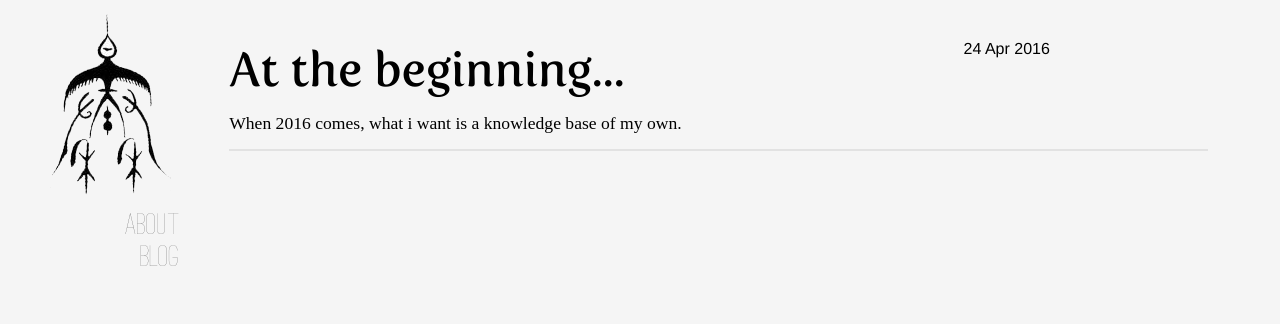
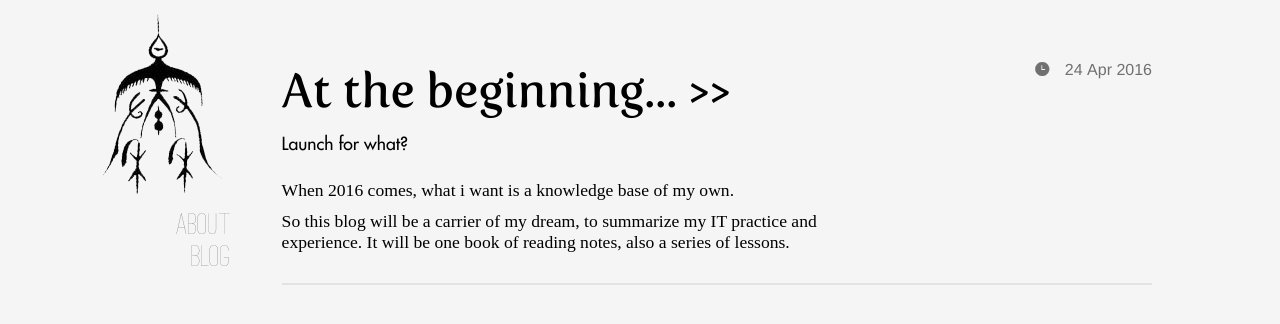
Before and after one commit to magus0219/magus0219.github.io, a Jekyll site: the page built from blog/index.html, in a window 1280 px wide. Shown: the top 324 px of the page. Built offline with Jekyll 4.4.1, drawn with Linux system fonts in a browser that asks for light colours.

Commit message:
adjust blog index css, add time

```diff
--- a/_posts/2016-04-24-at-the-beginning.md
+++ b/_posts/2016-04-24-at-the-beginning.md
@@ -3,6 +3,7 @@ layout: post
 title: "At the beginning..."
 date: 2016-04-24
 ---
+Launch for what?
 
 When 2016 comes, what i want is a knowledge base of my own.
 
--- /dev/null
+++ b/_sass/font.scss
@@ -0,0 +1,30 @@
+@font-face {
+  font-family: 'Ostrich Sans';
+  src: url('/static/font/ostrich-sans-light.eot');
+  src: local('☺'), url('/static/font/ostrich-sans-light.woff') format('woff'), url('/static/font/ostrich-sans-light.ttf') format('truetype'), url('/static/font/ostrich-sans-light.svg') format('svg');
+  font-weight: 300;
+  font-style: normal;
+}
+
+@font-face {
+  font-family: 'Fertigo Pro';
+  src: url('/static/font/Fertigo-Pro-Regular.ttf');
+  font-weight: 300;
+  font-style: normal;
+}
+
+@font-face {
+  font-family: 'Futura Extended';
+  src: url('/static/font/FuturaExtended.ttf');
+  font-weight: 300;
+  font-style: normal;
+}
+
+@font-face {
+    font-family: 'iconfont';
+    src: url('/static/font/iconfont.eot'); /* IE9*/
+    src: url('/static/font/iconfont.eot?#iefix') format('embedded-opentype'), /* IE6-IE8 */
+    url('/static/font/iconfont.woff') format('woff'), /* chrome、firefox */
+    url('/static/font/iconfont.ttf') format('truetype'), /* chrome、firefox、opera、Safari, Android, iOS 4.2+*/
+    url('/static/font/iconfont.svg#iconfont') format('svg'); /* iOS 4.1- */
+}
--- a/_sass/main.scss
+++ b/_sass/main.scss
@@ -1,40 +1,35 @@
-* {
-       vertical-align: baseline;
-       font-weight: inherit;
-       font-family: inherit;
-       font-style: inherit;
-       font-size: 100%;
-       outline: 0;
-       padding: 0;
-       margin: 0;
-       border: 0;
+@import "reset";
+@import "font";
+
+.iconfont {
+    font-family:"iconfont" !important;
+    font-size:16px;font-style:normal;
+    -webkit-font-smoothing: antialiased;
+    -webkit-text-stroke-width: 0.2px;
+    -moz-osx-font-smoothing: grayscale;
 }
 
-@font-face {
-  font-family: 'Ostrich Sans';
-  src: url('/static/font/ostrich-sans-light.eot');
-  src: local('☺'), url('/static/font/ostrich-sans-light.woff') format('woff'), url('/static/font/ostrich-sans-light.ttf') format('truetype'), url('/static/font/ostrich-sans-light.svg') format('svg');
-  font-weight: 300;
-  font-style: normal;
+$background-gray: rgb(245,245,245);
+$black: rgb(0,0,0);
+$hover-gray: rgb(226,226,226);
+$ext-light-gray: #707070;
+
+a {
+  color: $black;
+  text-decoration:none;
 }
 
-@font-face {
-  font-family: 'Fertigo Pro';
-  src: url('/static/font/Fertigo-Pro-Regular.ttf');
-  font-weight: 300;
-  font-style: normal;
-}
 
 body {
-  background-color: rgb(245,245,245);
+  background-color: $background-gray;
   margin-top: 10px;
 
   font-family: Helvetica, Arial, Verdana, sans-serif;
   font-size: 16px;
 
   .content {
-    padding-left: 5%;
-    padding-right: 5%;
+    padding-left: 10%;
+    padding-right: 10%;
 
     height: 600px;
   }
--- /dev/null
+++ b/_sass/reset.scss
@@ -0,0 +1,11 @@
+* {
+       vertical-align: baseline;
+       font-weight: inherit;
+       font-family: inherit;
+       font-style: inherit;
+       font-size: 100%;
+       outline: 0;
+       padding: 0;
+       margin: 0;
+       border: 0;
+}
--- a/blog/index.html
+++ b/blog/index.html
@@ -20,11 +20,13 @@
         <section>
           {% for post in site.posts %}
             <article>
-              <div class="text">
-                <h1><a href="{{ post.url }}" title="{{ post.title }}">{{ post.title }}</a></h1>
-                {{ post.excerpt }}
+              <div class="article">
+                <h1><a href="{{ post.url }}" title="{{ post.title }}">{{ post.title }} >></a></h1>
+                <div class="excerpt">{{ post.excerpt }}</div>
+                <div class="text">{{ post.content | remove: post.excerpt }}</div>
               </div>
               <div class="ext">
+                <i class="iconfont">&#xe74e;</i>
                 <span>{{ post.date | date_to_string }}</span>
               </div>
             </article>
--- a/static/css/blog.scss
+++ b/static/css/blog.scss
@@ -6,8 +6,9 @@
     /* 水平拆分 */
     display: flex;
     flex-direction: row; // 主轴方向
-    justify-content: flex-start; // 主轴如何聚合
+    justify-content: space-between; // 主轴如何聚合
 
+    /* 边栏 */
     aside {
       width: 10%;
 
@@ -21,53 +22,70 @@
         a {
           font-family: Ostrich Sans;
           font-size: 2em;
-          color: rgb(0,0,0);
-          text-decoration: none;
 
           &:hover {
-            background-color: rgb(226,226,226);
+            background-color: $hover-gray;
           }
         }
       }
     }
 
+    /* 主要内容 */
     section {
       width: 85%;
 
-      margin-top: 30px;
-      margin-left: 50px;
+      margin-top: 5%;
 
+      /* 文章 */
       article {
         display: flex;
         flex-direction: row; // 主轴方向
-        justify-content: flex-start; // 主轴如何聚合
+        justify-content: space-between; // 主轴如何聚合
 
-        .text {
-          width: 75%;
+        /* 具体文章 */
+        .article {
+          width: 70%;
 
           h1 {
             a {
               font-family: Fertigo Pro;
               font-size: 3em;
-              color: rgb(0,0,0);
-              text-decoration: none;
 
               &:hover {
-                background-color: rgb(226,226,226);
+                background-color: $hover-gray;
                 transition: all .25s linear;
               }
             }
           }
 
-          p {
-            font-family: Times New Roman;
+          .excerpt p{
+            font-family: Futura Extended;
             font-size: 1.1em;
             padding-top: 15px;
-            padding-bottom: 15px;
+            padding-bottom: 25px;
+          }
+
+          .text {
+            p {
+              font-family: Times New Roman;
+              font-size: 1.1em;
+              padding-bottom: 10px;
+            }
+            padding-bottom: 20px;
           }
         }
 
-        border-bottom: 2px solid rgb(226,226,226);
+        /* 具体文章扩展信息 */
+        .ext {
+          color: $ext-light-gray;
+          marging-left: 10px;
+
+          span {
+            padding-left: 10px;
+          }
+        }
+
+        border-bottom: 2px solid $hover-gray;
       }
     }
 }
--- a/static/css/index.scss
+++ b/static/css/index.scss
@@ -18,11 +18,9 @@
       a {
         font-family: Ostrich Sans;
         font-size: 3em;
-        color: rgb(0,0,0);
-        text-decoration:none;
 
         &:hover {
-          background-color: rgb(226,226,226);
+          background-color: $hover-gray;
         }
       }
     }
```
Also changed, not shown: static/font/FuturaExtended.ttf (added), static/font/iconfont.ttf (added), static/font/iconfont.woff (added), 2 other files.
